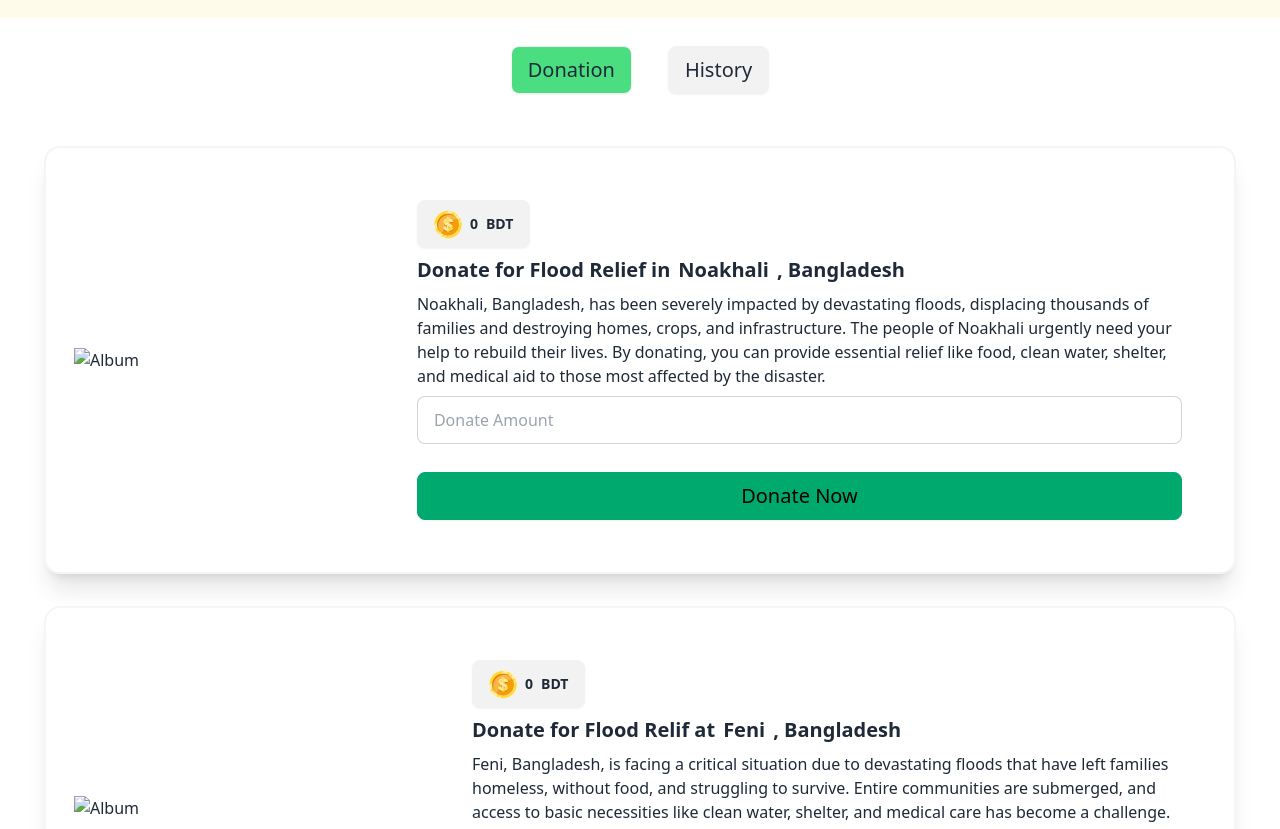
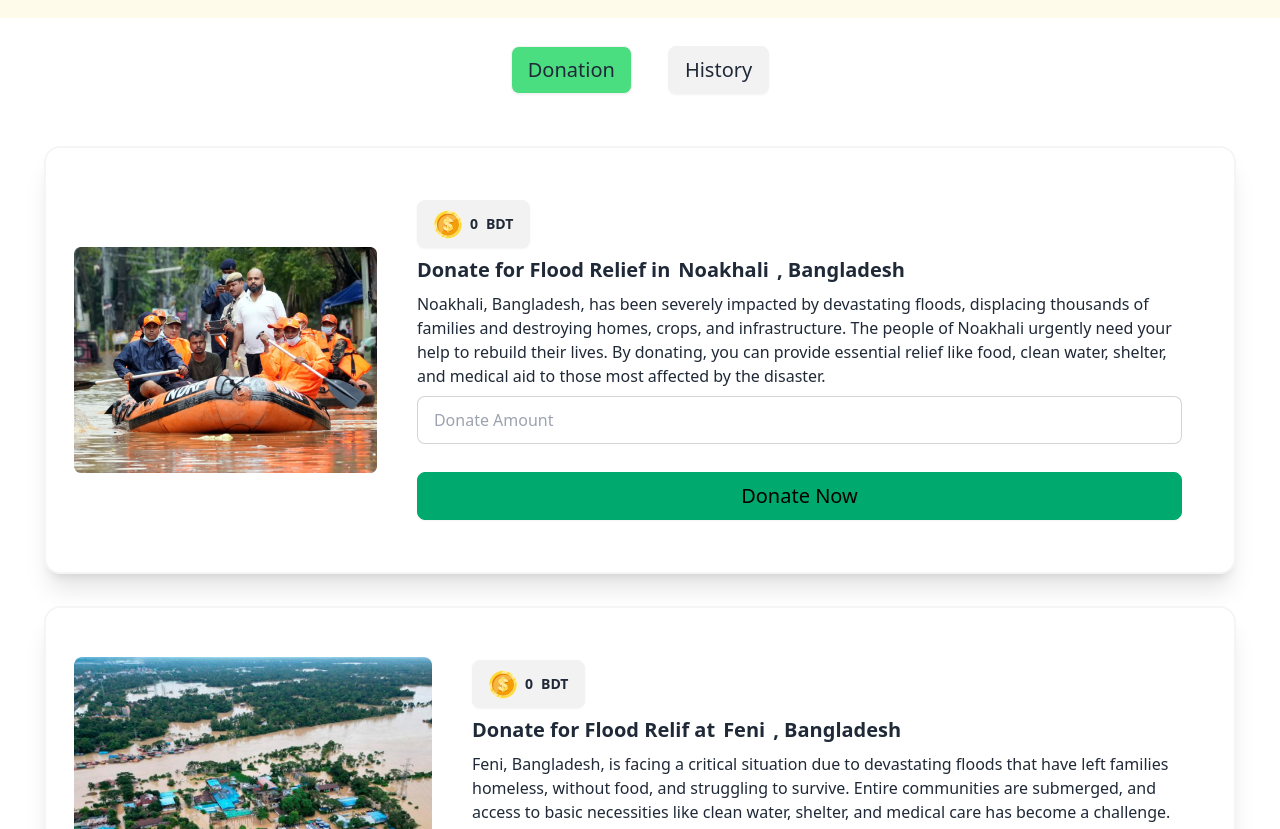
Before and after one commit to Tukul-Condro/Assinment-5, a plain HTML site: page index.html in a window 1280 px wide. Shown: the part 79-908 px from the top of the page. Drawn offline with nearby package versions, Linux system fonts and the light colour scheme; the site is published under a folder, as on GitHub Pages, so addresses that start at the root find nothing.

Commit message:
imag change

```diff
--- a/index.html
+++ b/index.html
@@ -34,7 +34,7 @@
             <div class="card lg:card-side bg-base-100 shadow-xl ml-6 mr-6 mt-8 mb-6 p-5 border-solid border-2 border-stone-100">
               <figure class="m-2 w-11/12 rounded-md">
                   <img
-                    src="/assets/noakhali.png"
+                    src="./assets/noakhali.png"
                     alt="Album" />
                 </figure>
 
@@ -56,7 +56,7 @@
             <div class="card lg:card-side bg-base-100 shadow-xl ml-6 mr-6 mt-8 mb-6 p-5 border-solid border-2 border-stone-100">
                 <figure class="m-2 w-11/12 rounded-md">
                     <img
-                      src="/assets/feni.png"
+                      src="./assets/feni.png"
                       alt="Album" />
                   </figure>
 
```
